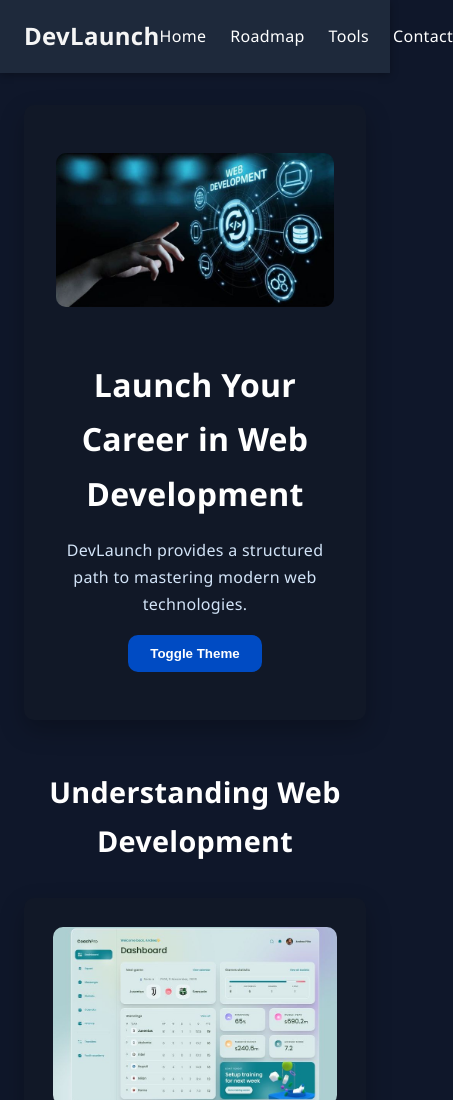
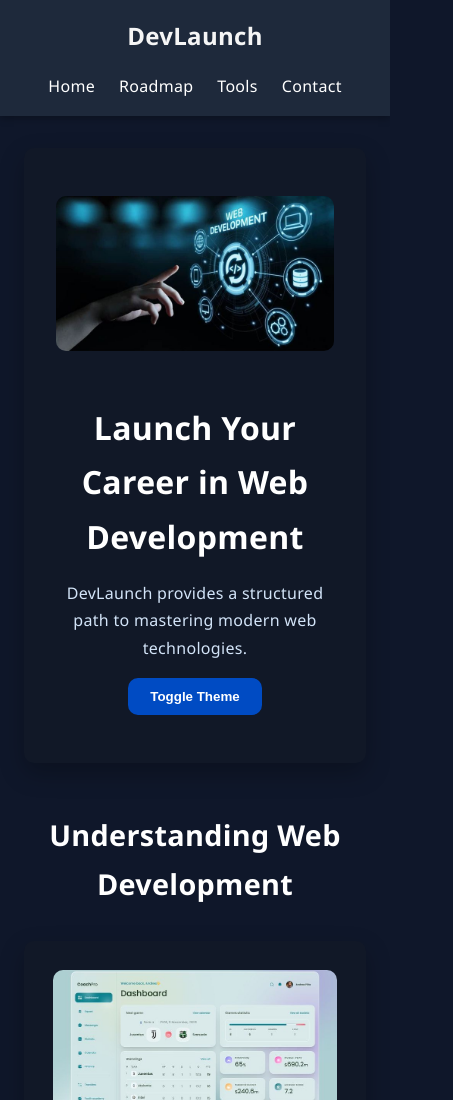
Before and after one commit to danielspraises/wdd131, a plain HTML site: page project/index.html in a window 390 px wide. Shown: the top 1100 px of the page, 453 px wide, since content can reach past the window. Drawn offline with Linux system fonts and the light colour scheme.

Commit message:
week7 update: add responsive design for mobile screens

```diff
--- a/project/styles/style.css
+++ b/project/styles/style.css
@@ -322,3 +322,11 @@ p {
     max-width: 50%;
   }
 }
+
+/* responsive for mobile phone screens */
+@media (max-width: 480px) {
+  .container {
+    flex-direction: column;
+    gap: 1rem;
+  }
+}
```
